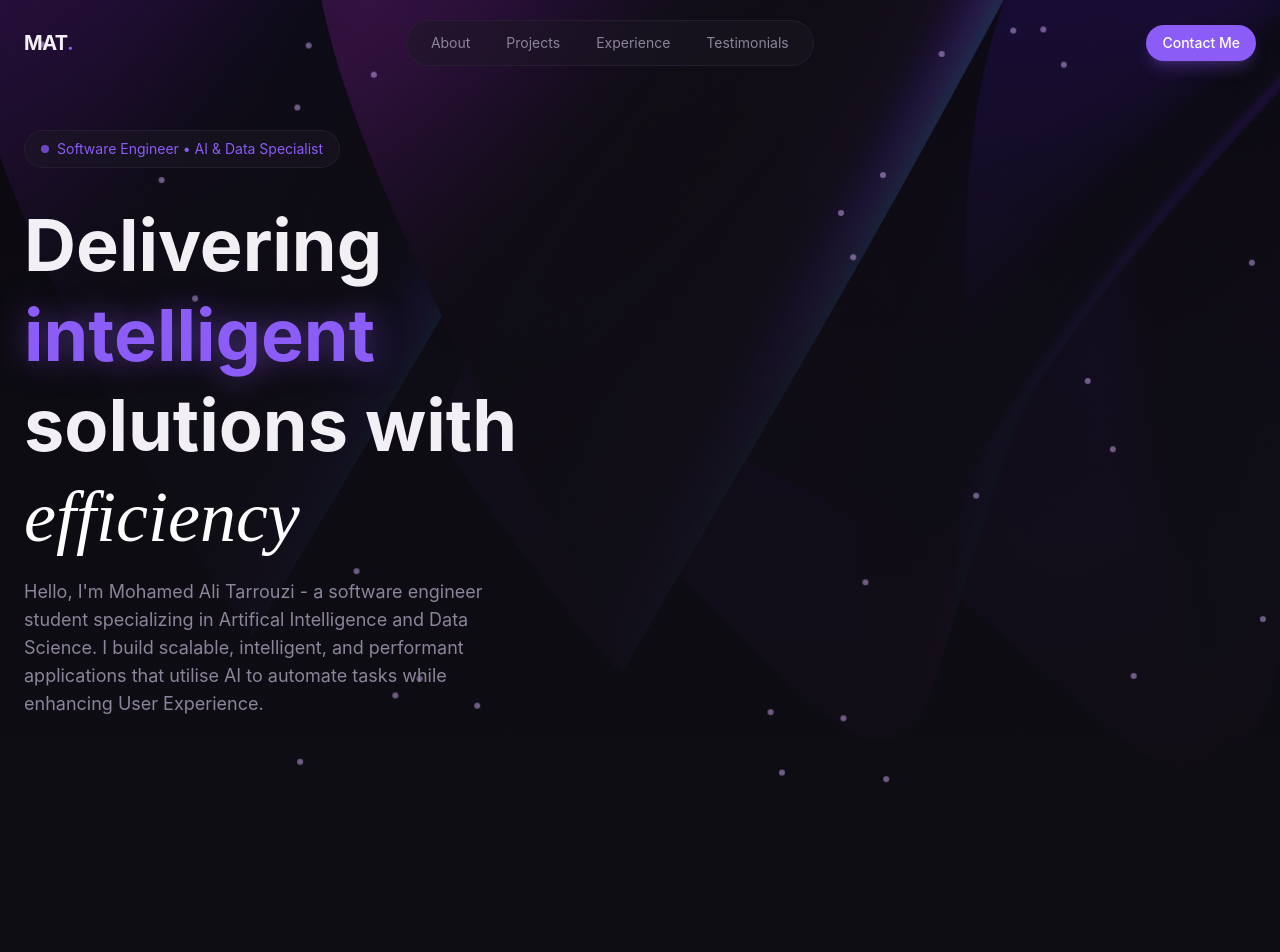
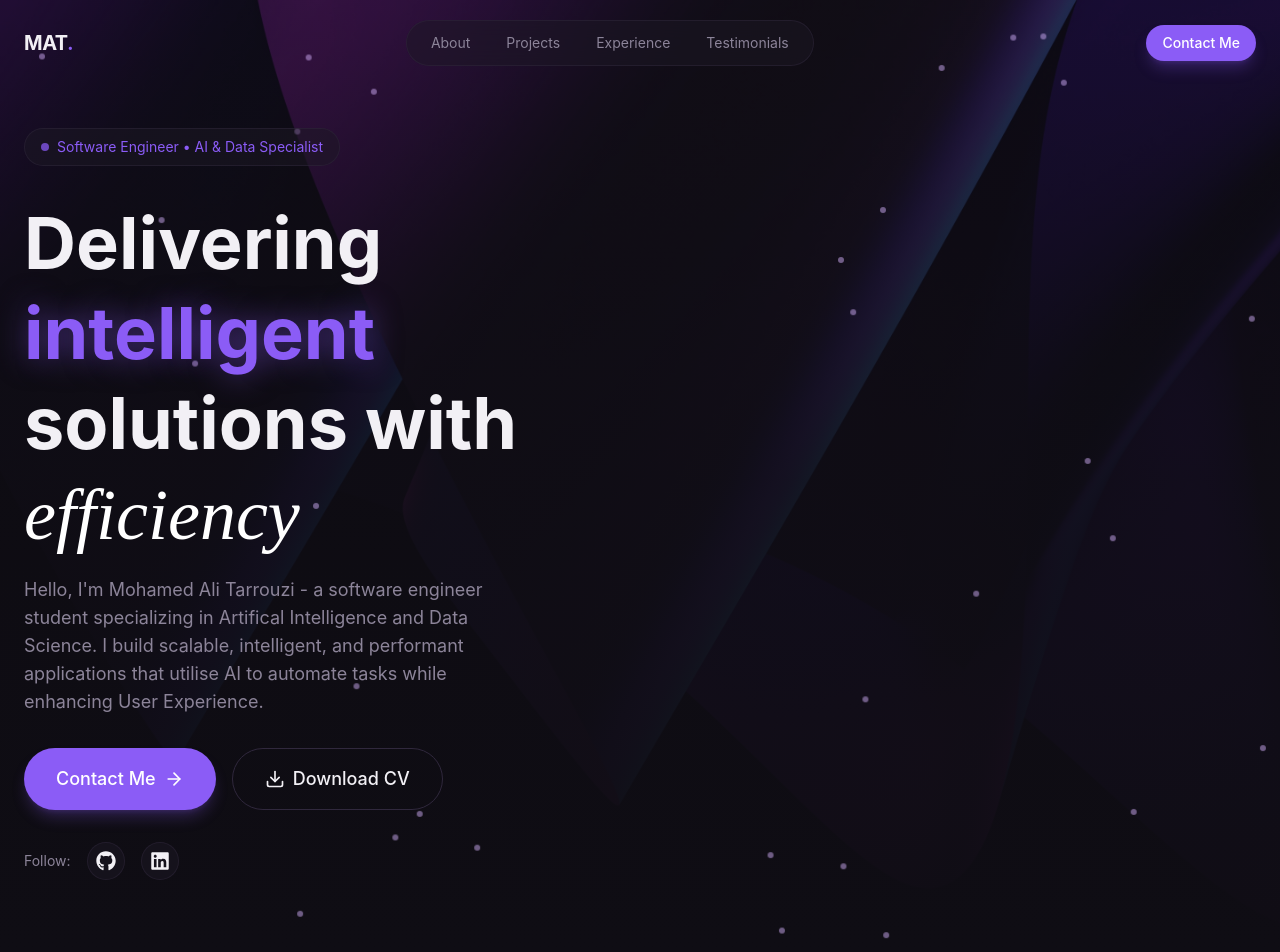
Before and after one commit to MohamedAliTarrouzi/portfolio, a React app: page / in a window 1280 px wide. Shown: the top 952 px of the page. Before the commit the page ends 800 px from the top, so only its background shows below. Built offline with nearby package versions, Linux system fonts and the light colour scheme; the HTML template or start-up script is replaced by a standard one.

Commit message:
2nd commit

```diff
--- a/package.json
+++ b/package.json
@@ -14,6 +14,7 @@
     "lucide-react": "^1.46.0",
     "react": "^19.2.8",
     "react-dom": "^19.2.8",
+    "react-icons": "^5.7.0",
     "tailwindcss": "^4.3.3"
   },
   "devDependencies": {
--- /dev/null
+++ b/src/components/AnimatedBorderButton.tsx
@@ -0,0 +1,43 @@
+import {ReactNode} from 'react';
+import { Download } from "lucide-react";
+
+interface AnimatedBorderButtonProps {
+    children: ReactNode;
+}
+
+export const AnimatedBorderButton = ({ children }:AnimatedBorderButtonProps) => {
+  return (
+    <button
+      className="relative bg-transparent border border-border
+        text-foreground hover:border-primary/50 transition-all
+        duration-1000 focus:outline-none focus-visible:ring-2
+        focus-visible:ring-primary focus-visible:ring-offset-2
+        disabled:opacity-50 disabled:cursor-not-allowed group
+        px-8 py-4 text-lg font-medium rounded-full overflow-visible
+        animated-border"
+    >
+      {/* Animated SVG Border */}
+      <svg
+        className="absolute left-0 top-0 w-full h-full pointer-events-none download-cv-border"
+        viewBox="0 0 200 60"
+        preserveAspectRatio="none"
+        style={{ overflow: "visible" }}
+      >
+        <path
+          d="M 30,1 A 29,29 0 0 0 1,30 L 1,30 A 29,29 0 0 0 30,59 L 170,59 A 29,29 0 0 0 199,30 L 199,30 A 29,29 0 0 0 170,1 Z"
+          fill="none"
+          stroke="var(--color-primary)"
+          strokeWidth="2"
+          strokeDasharray="400 550"
+          strokeDashoffset="400"
+          strokeLinecap="round"
+          strokeLinejoin="round"
+          className="animated-border-path"
+        />
+      </svg>
+      <span className="relative z-10 flex items-center justify-center gap-2">
+        {children}
+      </span>
+    </button>
+  );
+};
--- a/src/index.css
+++ b/src/index.css
@@ -118,4 +118,23 @@
     animation-delay: 800ms;
   }
 
+  @keyframes animated-border{
+    0%{
+      stroke-dashoffset: 400;
+    }
+    100%{
+      stroke-dashoffset: -550;
+    }
+  }
+
+  .group:hover .animated-border-path{
+    animation: animated-border 1.5s linear infinite;
+  }
+
+  .animated-border:hover {
+    background-color: color-mix(in srgb, #8b5cf6 15%, transparent);
+    backdrop-filter: blur(16px);
+    box-shadow: 0 0 20px color-mix(in srgb, #8b5cf6 15%, transparent)
+  }
+
 }
--- a/src/sections/Hero.tsx
+++ b/src/sections/Hero.tsx
@@ -1,4 +1,9 @@
 import { Experience } from './Experience';
+import { Button } from '@/components/Button';
+import { AnimatedBorderButton } from '@/components/AnimatedBorderButton';
+import { ArrowRight, Download, GitBranch} from 'lucide-react';
+import { FaLinkedin, FaGithub  } from 'react-icons/fa';
+
 export const Hero = () => {
   return (
     <section className="relative min-h-screen flex items-center overflow-hidden ">
@@ -49,9 +54,35 @@
                 utilise AI to automate tasks while enhancing User Experience.
               </p>
             </div>
+
+            {/*Call to Action*/}
+            <div className="flex flex-wrap gap-4 animate-fade-in animation-delay-300">
+              <Button size="lg">Contact Me <ArrowRight className="w-5 h-5"/></Button>
+              <AnimatedBorderButton>
+                <Download className="w-5 h-5"/> Download CV
+              </AnimatedBorderButton>
+            </div>
+            {/*Social Links*/}
+            <div className="flex items-center gap-4 animate-fade-in animation-delay-400">
+              <span className="text-sm text-muted-foreground">Follow: </span>
+              {[
+                { icon: FaGithub, href: "https://github.com/MohamedAliTarrouzi"},
+                { icon: FaLinkedin , href: "https://www.linkedin.com/in/mohamed-ali-tarrouzi-209735286/"},
+              ].map((social,idx)=>(
+                <a
+                key={idx} href={social.href} target="_blank" rel="noopener noreferrer" className="p-2 rounded-full glass hover:bg-primary/10 hover:text-primary transition-all duration-300">
+                  {<social.icon className="w-5 h-5"/>}
+                </a>
+              ))}
+            </div>
           </div>
-
           {/*Right Column - Profile Image*/}
+          <div>
+            {/*Profile Image*/}
+            <div>
+              {/* <img src="/profil.png" alt="Mohamed Ali Tarrouzi" className="w-full aspect-auto object-cover rounded-1"></img>*/}
+            </div>
+          </div>
         </div>
       </div>
     </section>
```
Also changed, not shown: public/profil.png (deleted), 1 other file (tests, documents, lock files or other folders).
